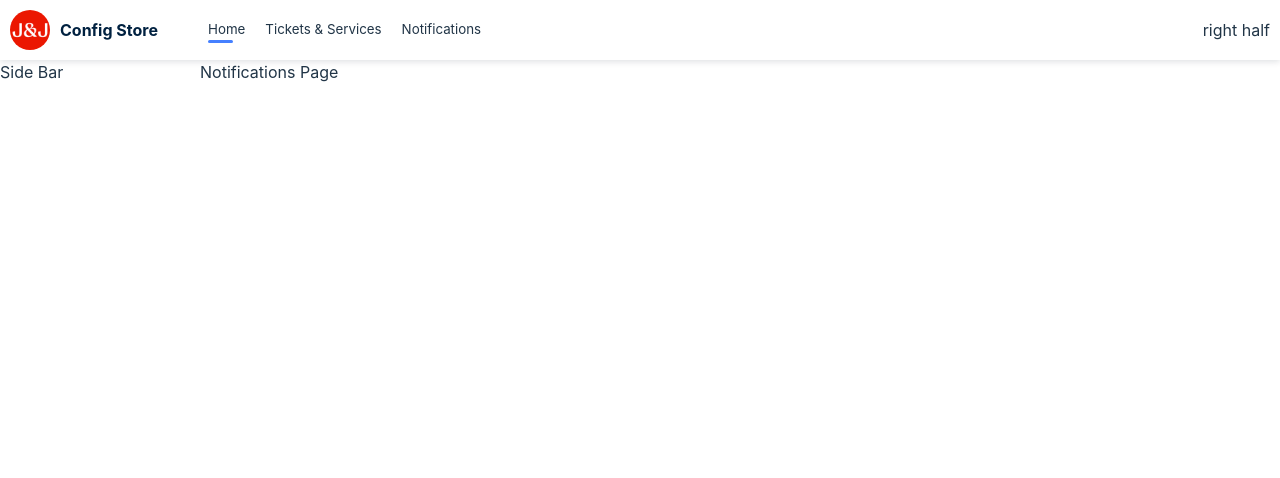
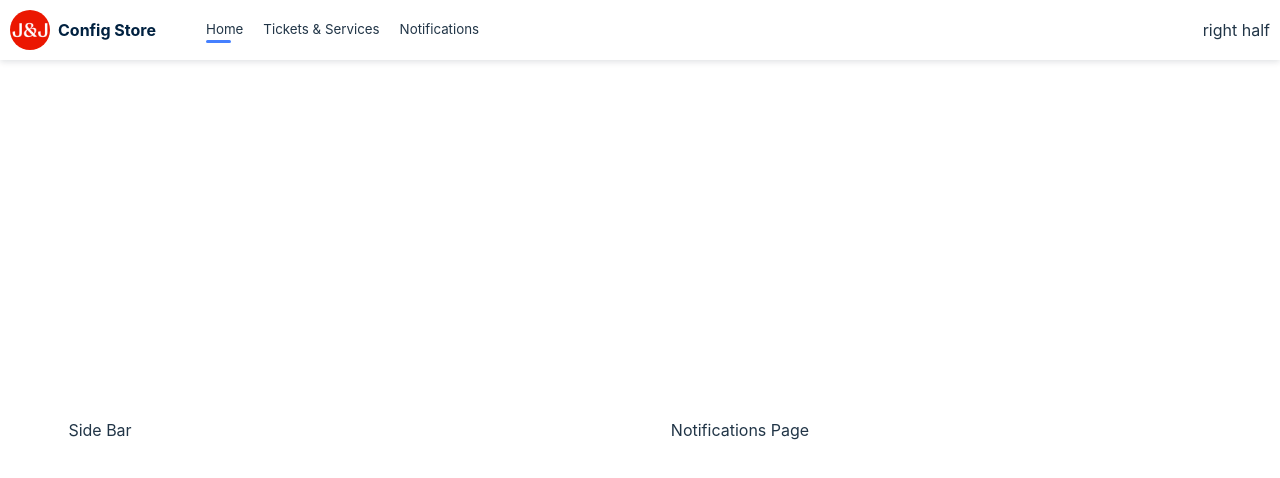
Before and after one commit to Sayanhalder28/workspace, a React (Vite) app: page /notifications in a window 1280 px wide. Shown: the top 478 px of the page. Built offline with nearby package versions, Linux system fonts and the light colour scheme.

Commit message:
Sandbox snapshot commit

```diff
--- a/src/App.tsx
+++ b/src/App.tsx
@@ -9,13 +9,13 @@ function App() {
     <>
       <BrowserRouter>
         <Routes>
-          <Route element={<LayOut />}>
-            <Route path="/" element={<HomePage />} />
+          <Route path="/" element={<LayOut />}>
+            <Route index element={<HomePage />} />
             <Route
-              path="/tickets_&_services"
+              path="tickets_&_services"
               element={<TicketsServicesPage />}
             />
-            <Route path="/notifications" element={<NotificationsPage />} />
+            <Route path="notifications" element={<NotificationsPage />} />
           </Route>
         </Routes>
       </BrowserRouter>
--- a/src/layout/SideBar/styles.module.css
+++ b/src/layout/SideBar/styles.module.css
@@ -2,4 +2,7 @@
   width: 200px;
   height: 100%;
   background-color: rgb(255, 255, 255);
+  display: flex;
+  align-items: center;
+  justify-content: center;
 }
--- a/src/layout/TopBar/index.tsx
+++ b/src/layout/TopBar/index.tsx
@@ -1,8 +1,24 @@
 import styles from "./styles.module.css";
 import BrandLogo from "../../assets/J&JLogo.svg";
+import { MouseEvent } from "react";
+import { useState } from "react";
+import { useNavigate } from "react-router-dom";
 
 function TopBar() {
-  var handleClick = (url) => {};
+  const [newStyle, setNewStyle] = useState({});
+  const navigate = useNavigate();
+
+  var handleClick = (
+    element: MouseEvent<HTMLDivElement, globalThis.MouseEvent>,
+    url: string
+  ) => {
+    setNewStyle({
+      left: (element.target as HTMLInputElement).offsetLeft + "px",
+      width: (element.target as HTMLInputElement).offsetWidth / 2 + "px",
+    });
+
+    navigate(url);
+  };
 
   return (
     <header>
@@ -13,23 +29,23 @@ function TopBar() {
           <nav className={styles.page_nav}>
             <div
               className={styles.page_nav_options}
-              onClick={() => handleClick('optionOne',"pageUrl")}
+              onClick={(e) => handleClick(e, "/")}
             >
               Home
             </div>
             <div
               className={styles.page_nav_options}
-              onClick={() => handleClick('optionTwo',"pageUrl")}
+              onClick={(e) => handleClick(e, "/tickets_&_services")}
             >
               Tickets & Services
             </div>
             <div
               className={styles.page_nav_options}
-              onClick={() => handleClick('optionThree',"pageUrl")}
+              onClick={(e) => handleClick(e, "/notifications")}
             >
               Notifications
             </div>
-            <div className={styles.page_nav_selection}></div>
+            <div className={styles.page_nav_selection} style={newStyle}></div>
           </nav>
         </div>
         <div className={styles.section_right}>right half</div>
--- a/src/layout/TopBar/styles.module.css
+++ b/src/layout/TopBar/styles.module.css
@@ -18,8 +18,9 @@
   display: flex;
   align-items: center;
 }
+
 .brand_name {
-  margin-left: 10px;
+  margin-left: 8px;
   color: #002140;
   font-size: medium;
   font-weight: 700;
@@ -43,7 +44,6 @@
   color: #4580ff;
 }
 
-
 .page_nav_selection {
   height: 3px;
   width: 25px;
@@ -52,19 +52,7 @@
   left: 0px;
   background-color: #4580ff;
   border-radius: 10px;
-}
-
-
-.page_nav_selection_at_optionOne{
-
-}
-
-.page_nav_selection_at_optionTwo{
-
-}
-
-.page_nav_selection_at_optionThree{
-
+  transition: all 0.3s ease-out;
 }
 
 .section_right {
--- a/src/pages/Notifications/index.tsx
+++ b/src/pages/Notifications/index.tsx
@@ -1,7 +1,9 @@
+import styles from "./styles.module.css";
+
 function NotificationsPage() {
   return (
     <>
-      <div>Notifications Page</div>
+      <div className={styles.container}>Notifications Page</div>
     </>
   );
 }
--- /dev/null
+++ b/src/pages/Notifications/styles.module.css
@@ -0,0 +1,8 @@
+.container {
+    width: 100%;
+    height:  max-content;
+    min-height: 100%;
+    display: flex;
+    align-items: center;
+    justify-content: center;
+  }
--- a/src/pages/TcketsServices/index.tsx
+++ b/src/pages/TcketsServices/index.tsx
@@ -1,7 +1,9 @@
+import styles from "./styles.module.css";
+
 function TicketsServicesPage() {
   return (
     <>
-      <div>Ticekets and services Page</div>
+      <div className={styles.container}>Ticekets and services Page</div>
     </>
   );
 }
--- /dev/null
+++ b/src/pages/TcketsServices/styles.module.css
@@ -0,0 +1,8 @@
+.container {
+    width: 100%;
+    height:  max-content;
+    min-height: 100%;
+    display: flex;
+    align-items: center;
+    justify-content: center;
+  }
```
